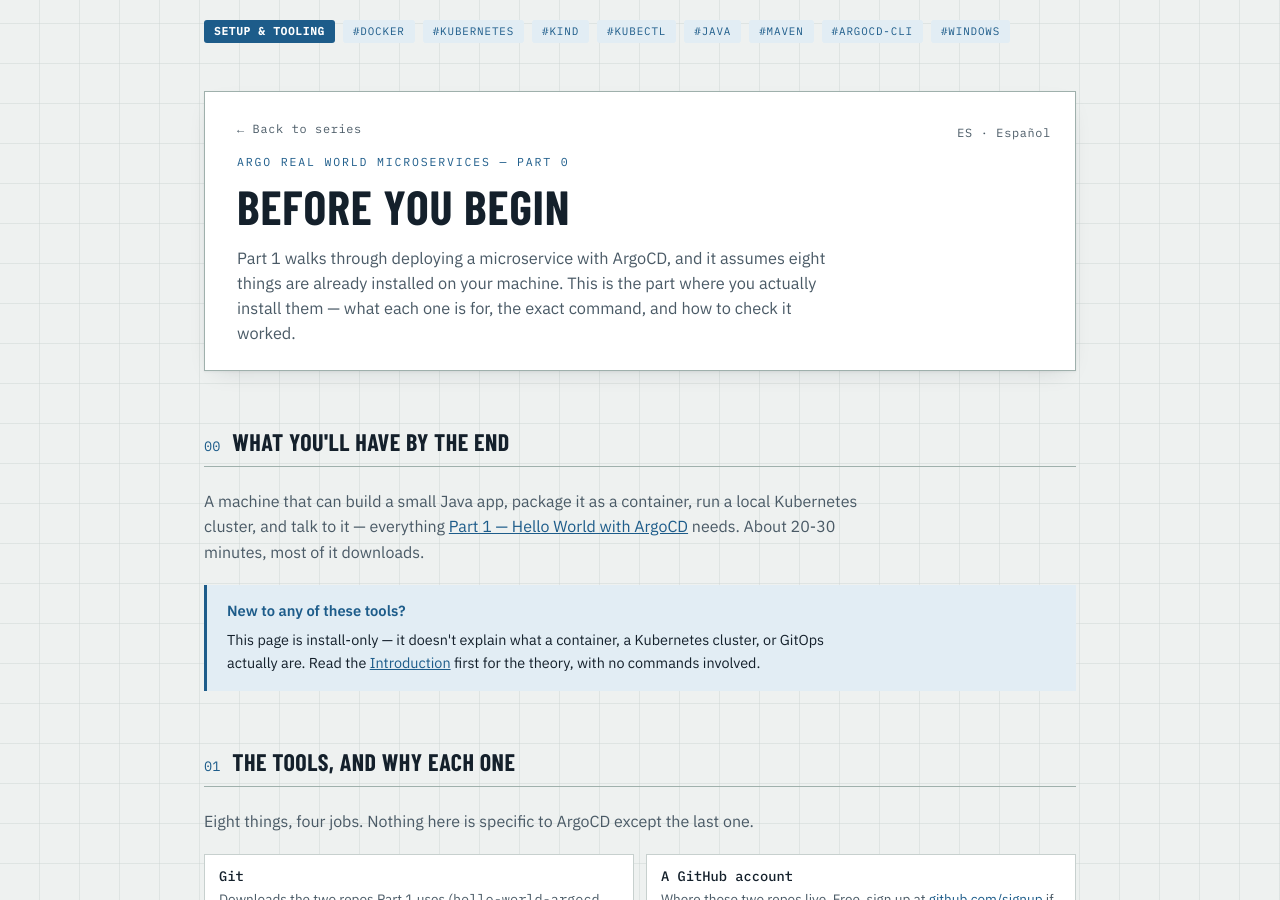
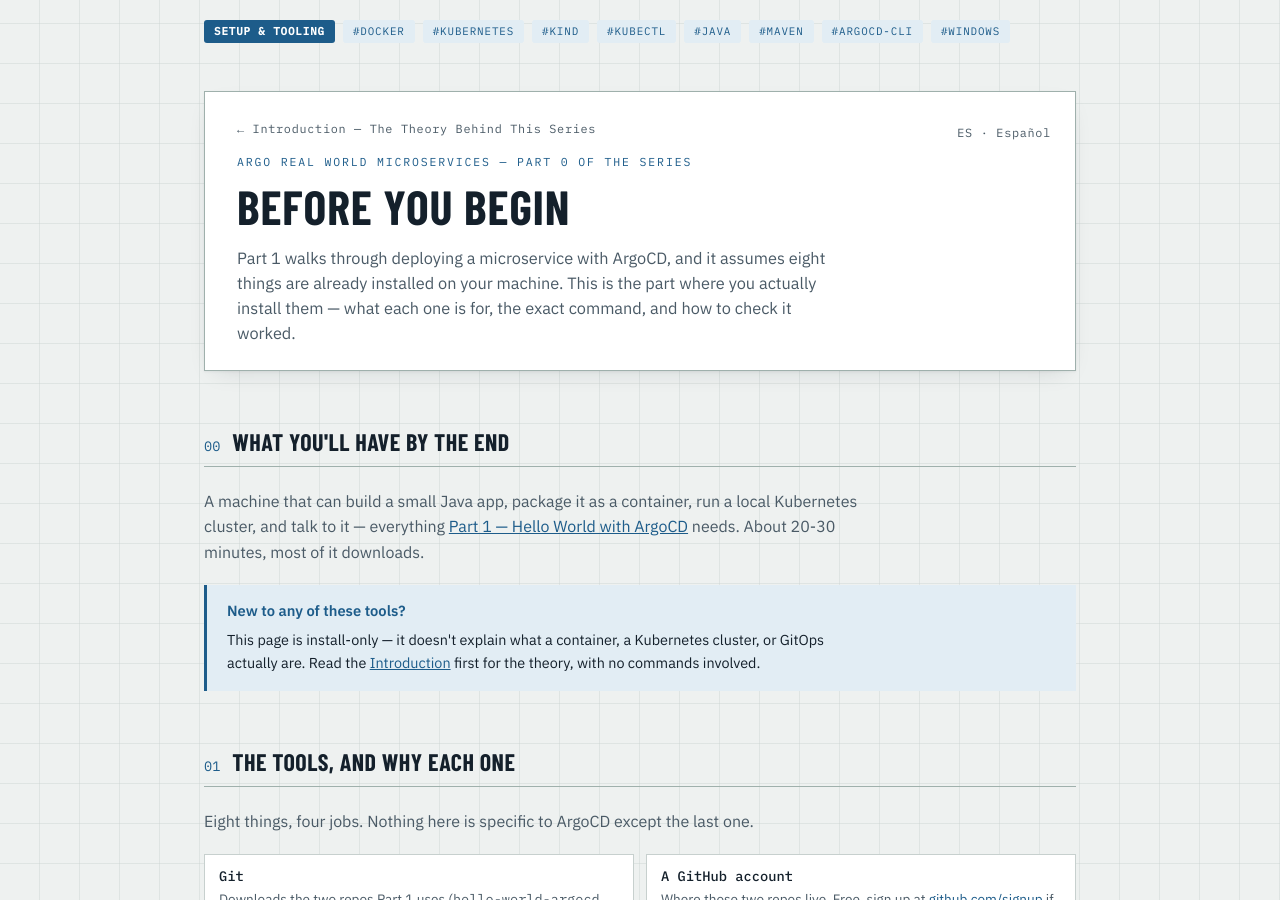
Before and after one commit to juanfranciscofernandezherreros/juanfranciscofernandezherreros.github.io, a Jekyll site: the page built from _posts/2026-08-23-part-0-before-you-begin.html, in a window 1280 px wide and 900 px high. Built offline with Jekyll 4.4.1, drawn with Linux system fonts in a browser that asks for light colours.

Commit message:
Fix series navigation coherence and remove duplicate font/viewport requests
- Part 0 (en/es) now follows the same eyebrow ("... of the series") and
  back-link ("← Previous — Title") pattern Parts 1-3 already use, pointing
  to the new Introduction instead of a generic "back to series" link.
- Introduction's <h1> now matches the site's Title Case convention for
  English headings (back-link text mirrors it exactly).
- index.html and commands.html were loading the Google Fonts stylesheet
  and viewport meta tag twice — once correctly in <head> via
  _layouts/default.html, and again duplicated inside their own content,
  landing in <body>. Removed the duplicate, which was flagged by
  PageSpeed/Lighthouse as a render-blocking/network-dependency cost.
  Documented the rule in CLAUDE.md so new root pages don't reintroduce it.

```diff
--- a/_posts/2026-08-23-part-0-before-you-begin-es.html
+++ b/_posts/2026-08-23-part-0-before-you-begin-es.html
@@ -257,9 +257,9 @@ date: "2026-08-23"
 <div class="sheet">
 
   <div class="titleblock">
-    <p class="back-link"><a href="../../../../">← Volver a la serie</a></p>
+    <p class="back-link"><a href="../../../introduction/es/">← Introducción — La teoría detrás de esta serie</a></p>
     <p class="lang-switch"><a href="../">EN · English</a></p>
-    <p class="eyebrow">Argo Real World Microservices — Parte 0</p>
+    <p class="eyebrow">Argo Real World Microservices — Parte 0 de la serie</p>
     <h1>Antes de empezar</h1>
     <p class="lede">La Parte 1 recorre cómo desplegar un microservicio con ArgoCD, y asume que ocho cosas ya están instaladas en tu máquina. Esta es la parte donde de verdad las instalas — qué es cada una, el comando exacto, y cómo comprobar que funcionó.</p>
   </div>
--- a/_posts/2026-08-23-part-0-before-you-begin.html
+++ b/_posts/2026-08-23-part-0-before-you-begin.html
@@ -257,9 +257,9 @@ date: "2026-08-23"
 <div class="sheet">
 
   <div class="titleblock">
-    <p class="back-link"><a href="../../../">← Back to series</a></p>
+    <p class="back-link"><a href="../../introduction/">← Introduction — The Theory Behind This Series</a></p>
     <p class="lang-switch"><a href="es/">ES · Español</a></p>
-    <p class="eyebrow">Argo Real World Microservices — Part 0</p>
+    <p class="eyebrow">Argo Real World Microservices — Part 0 of the series</p>
     <h1>Before You Begin</h1>
     <p class="lede">Part 1 walks through deploying a microservice with ArgoCD, and it assumes eight things are already installed on your machine. This is the part where you actually install them — what each one is for, the exact command, and how to check it worked.</p>
   </div>
--- a/commands.html
+++ b/commands.html
@@ -7,8 +7,6 @@ description: >-
   to where each one comes from.
 permalink: /commands/
 ---
-<meta name="viewport" content="width=device-width, initial-scale=1" />
-<link href="https://fonts.googleapis.com/css2?family=Barlow+Condensed:wght@500;600;700&family=IBM+Plex+Sans:wght@400;500;600&family=IBM+Plex+Mono:wght@400;500&display=swap" rel="stylesheet" />
 <style>
   :root{
     --bg:#eef1f0;
--- a/index.html
+++ b/index.html
@@ -6,8 +6,6 @@ description: >-
   written as a hands-on series with real terminal output and screenshots.
 permalink: /
 ---
-<meta name="viewport" content="width=device-width, initial-scale=1" />
-<link href="https://fonts.googleapis.com/css2?family=Barlow+Condensed:wght@500;600;700&family=IBM+Plex+Sans:wght@400;500;600&family=IBM+Plex+Mono:wght@400;500&display=swap" rel="stylesheet" />
 <style>
   :root{
     --bg:#eef1f0;
--- a/introduction.html
+++ b/introduction.html
@@ -227,7 +227,7 @@ date: "2026-08-24"
     <p class="back-link"><a href="../../">← Back to series</a></p>
     <p class="lang-switch"><a href="es/">ES · Español</a></p>
     <p class="eyebrow">Argo Real World Microservices — Introduction</p>
-    <h1>The theory behind this series</h1>
+    <h1>The Theory Behind This Series</h1>
     <p class="lede">Before Part 0 has you installing anything, this article explains the ideas those tools implement: what a microservice is, what a container is, what Kubernetes is actually managing, and how CI/CD and GitOps differ as ways of getting code into production. No commands, no installs — just the mental model.</p>
   </div>
 
```
Also changed, not shown: CLAUDE.md (+9 -1 lines).
